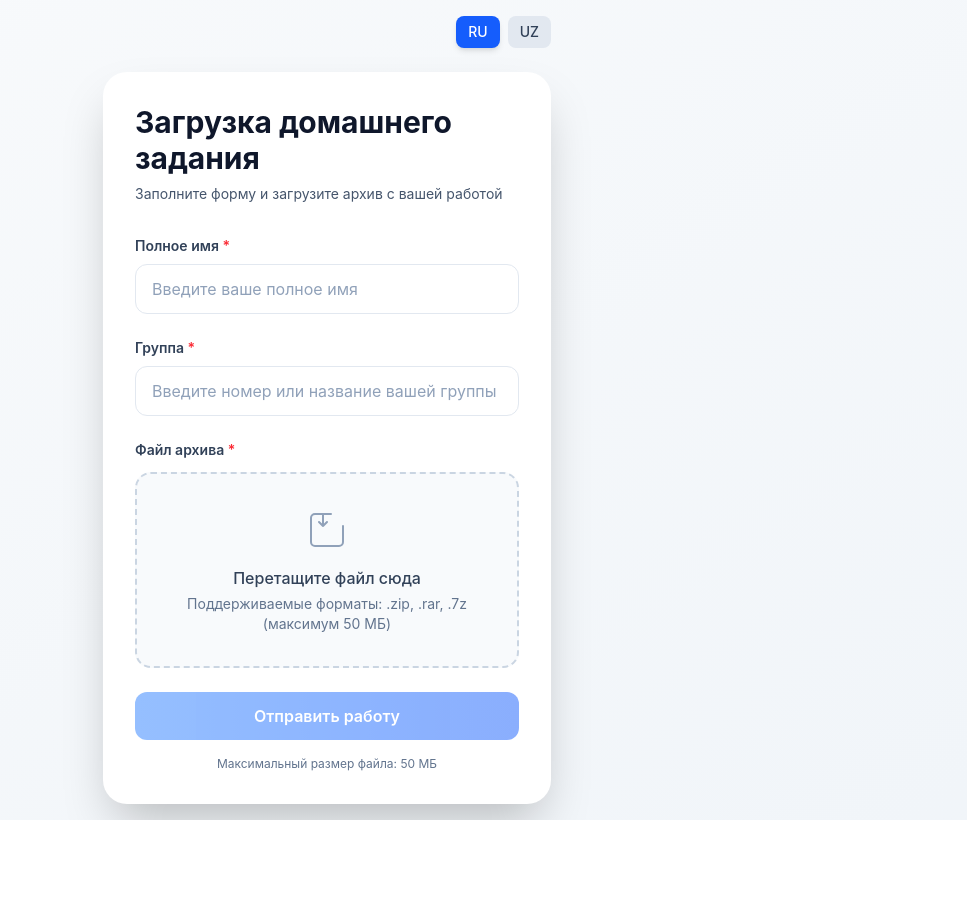
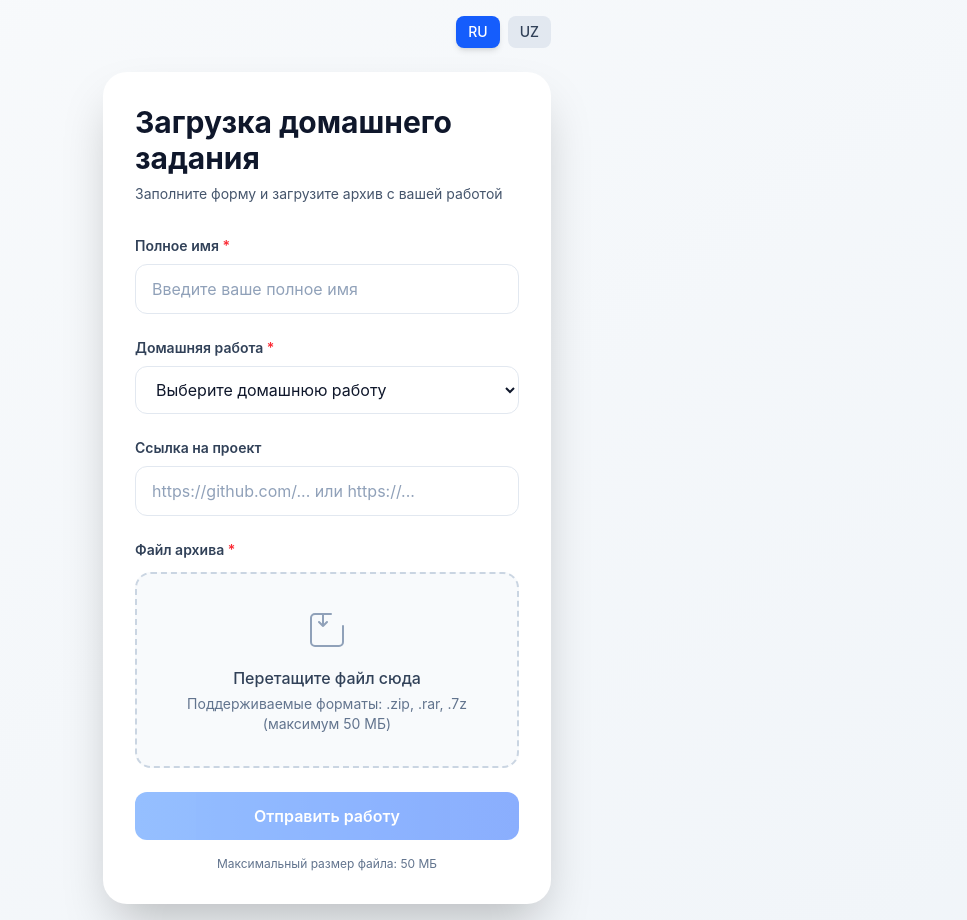
Before and after one commit to KhaetbekIT/EduDrop, a Next.js app: page /ru in a window 1280 px wide. Shown: the whole page, without its empty margins (313-1280 px from the left). Before the commit the page ends 820 px from the top, so only its background shows below. Built offline with nearby package versions, Linux system fonts and the light colour scheme.

Commit message:
fix: через ИИ поправлено данные

```diff
--- a/messages/ru.json
+++ b/messages/ru.json
@@ -8,8 +8,10 @@
     "subtitle": "Заполните форму и загрузите архив с вашей работой",
     "fullName": "Полное имя",
     "fullNamePlaceholder": "Введите ваше полное имя",
-    "group": "Группа",
-    "groupPlaceholder": "Введите номер или название вашей группы",
+    "group": "Домашняя работа",
+    "groupPlaceholder": "Выберите домашнюю работу",
+    "projectLink": "Ссылка на проект",
+    "projectLinkPlaceholder": "https://github.com/... или https://...",
     "file": "Файл архива",
     "fileAriaLabel": "Загрузить архив",
     "dragDrop": "Перетащите файл сюда",
--- a/messages/uz.json
+++ b/messages/uz.json
@@ -8,8 +8,10 @@
     "subtitle": "Formani to'ldiring va ishingiz bilan arxivni yuklang",
     "fullName": "To'liq ism",
     "fullNamePlaceholder": "To'liq ismingizni kiriting",
-    "group": "Guruh",
-    "groupPlaceholder": "Guruhingizning raqami yoki nomini kiriting",
+    "group": "Uy vazifasi",
+    "groupPlaceholder": "Uy vazifasini tanlang",
+    "projectLink": "Loyiha havolasi",
+    "projectLinkPlaceholder": "https://github.com/... yoki https://...",
     "file": "Arxiv fayli",
     "fileAriaLabel": "Arxiv yuklash",
     "dragDrop": "Fayl shu yerga olib keling",
--- a/src/app/[locale]/(app)/_components/homework-upload-form.tsx
+++ b/src/app/[locale]/(app)/_components/homework-upload-form.tsx
@@ -7,6 +7,7 @@ import { useTranslations } from "next-intl";
 import { homeworkUploadSchema, type HomeworkUploadFormData } from "$/schemas/homework.schema";
 import { formatFileSize } from "$/utils/file";
 import type { HomeworkUploadResponse } from "$/types/homework.types";
+import { HOMEWORK_OPTIONS } from "$/mocks/homeworks.mock";
 import { LanguageSwitcher } from "./language-switcher";
 
 export const HomeworkUploadForm = () => {
@@ -31,6 +32,7 @@ export const HomeworkUploadForm = () => {
 		defaultValues: {
 			fullName: "",
 			group: "",
+			projectLink: "",
 			file: undefined,
 		},
 	});
@@ -125,6 +127,9 @@ export const HomeworkUploadForm = () => {
 				const formData = new FormData();
 				formData.append("fullName", data.fullName);
 				formData.append("group", data.group);
+				if (data.projectLink) {
+					formData.append("projectLink", data.projectLink);
+				}
 				formData.append("file", data.file, data.file.name);
 
 				const response = await fetch("/api/homework/upload", {
@@ -201,22 +206,47 @@ export const HomeworkUploadForm = () => {
 						)}
 					</div>
 
-					{/* Group Field */}
+					{/* Homework Field */}
 					<div className="mb-6">
 						<label htmlFor="group" className="block text-sm font-semibold text-slate-700 mb-2">
 							{t("group")} <span className="text-red-500">*</span>
 						</label>
-						<input
+						<select
 							{...register("group")}
-							type="text"
 							id="group"
-							placeholder={t("groupPlaceholder")}
 							className="w-full px-4 py-3 border border-slate-200 rounded-xl focus:outline-none focus:ring-2 focus:ring-blue-500 focus:border-transparent transition placeholder-slate-400 text-slate-900"
 							aria-describedby={errors.group ? "group-error" : undefined}
-						/>
+						>
+							<option value="">{t("groupPlaceholder")}</option>
+							{HOMEWORK_OPTIONS.map((homework) => (
+								<option key={homework.id} value={homework.title}>
+									{homework.title}
+								</option>
+							))}
+						</select>
 						{errors.group && (
 							<p id="group-error" className="mt-2 text-sm text-red-500">
 								{errors.group.message}
+							</p>
+						)}
+					</div>
+
+					{/* Project Link Field */}
+					<div className="mb-6">
+						<label htmlFor="projectLink" className="block text-sm font-semibold text-slate-700 mb-2">
+							{t("projectLink")}
+						</label>
+						<input
+							{...register("projectLink")}
+							type="url"
+							id="projectLink"
+							placeholder={t("projectLinkPlaceholder")}
+							className="w-full px-4 py-3 border border-slate-200 rounded-xl focus:outline-none focus:ring-2 focus:ring-blue-500 focus:border-transparent transition placeholder-slate-400 text-slate-900"
+							aria-describedby={errors.projectLink ? "projectLink-error" : undefined}
+						/>
+						{errors.projectLink && (
+							<p id="projectLink-error" className="mt-2 text-sm text-red-500">
+								{errors.projectLink.message}
 							</p>
 						)}
 					</div>
--- a/src/app/api/homework/upload/route.ts
+++ b/src/app/api/homework/upload/route.ts
@@ -11,7 +11,9 @@ export async function POST(request: NextRequest): Promise<NextResponse<HomeworkU
 
 		const fullName = formData.get("fullName");
 		const group = formData.get("group");
+		const projectLink = formData.get("projectLink");
 		const file = formData.get("file");
+		const projectLinkValue = typeof projectLink === "string" ? projectLink : undefined;
 
 		// Validate required fields
 		if (typeof fullName !== "string" || typeof group !== "string" || !(file instanceof File)) {
@@ -32,6 +34,7 @@ export async function POST(request: NextRequest): Promise<NextResponse<HomeworkU
 		const validationResult = await serverHomeworkUploadSchema.safeParseAsync({
 			fullName,
 			group,
+			projectLink: projectLinkValue,
 			file,
 		});
 
--- /dev/null
+++ b/src/mocks/homeworks.mock.ts
@@ -0,0 +1,19 @@
+export interface HomeworkOption {
+	id: number;
+	title: string;
+}
+
+export const HOMEWORK_OPTIONS: HomeworkOption[] = [
+	{
+		id: 1,
+		title: "Homework #1 - HTML",
+	},
+	{
+		id: 2,
+		title: "Homework #2 - CSS",
+	},
+	{
+		id: 3,
+		title: "Homework #3 - JavaScript",
+	},
+];
--- a/src/schemas/homework.schema.ts
+++ b/src/schemas/homework.schema.ts
@@ -3,6 +3,15 @@ import { z } from "zod";
 const MAX_FILE_SIZE = 50 * 1024 * 1024; // 50MB
 const ALLOWED_FILE_TYPES = ["application/zip", "application/x-rar-compressed", "application/x-7z-compressed"];
 const ALLOWED_EXTENSIONS = [".zip", ".rar", ".7z"];
+
+const projectLinkSchema = z
+	.string()
+	.trim()
+	.optional()
+	.refine(
+		(value) => !value || URL.canParse(value),
+		"Project link must be a valid URL"
+	);
 
 export const homeworkUploadSchema = z.object({
 	fullName: z
@@ -13,10 +22,11 @@ export const homeworkUploadSchema = z.object({
 		.transform((val) => val.trim()),
 	group: z
 		.string()
-		.min(1, "Group is required")
-		.min(2, "Group must be at least 2 characters")
-		.max(30, "Group must be at most 30 characters")
+		.min(1, "Homework is required")
+		.min(2, "Homework must be at least 2 characters")
+		.max(100, "Homework must be at most 100 characters")
 		.transform((val) => val.trim()),
+	projectLink: projectLinkSchema,
 	file: z
 		.instanceof(File)
 		.refine((file) => file.size > 0, "File is required")
@@ -44,10 +54,11 @@ export const serverHomeworkUploadSchema = z.object({
 		.trim(),
 	group: z
 		.string()
-		.min(1, "Group is required")
-		.min(2, "Group must be at least 2 characters")
-		.max(30, "Group must be at most 30 characters")
+		.min(1, "Homework is required")
+		.min(2, "Homework must be at least 2 characters")
+		.max(100, "Homework must be at most 100 characters")
 		.trim(),
+	projectLink: projectLinkSchema,
 	file: z
 		.instanceof(File)
 		.refine((file) => file.size > 0, "File is required")
--- a/src/types/homework.types.ts
+++ b/src/types/homework.types.ts
@@ -32,5 +32,6 @@ export interface TelegramDocumentPayload {
 export interface FileUploadRequest {
 	fullName: string;
 	group: string;
+	projectLink?: string;
 	file: File;
 }
```
Also changed, not shown: 1 other file (tests, documents, lock files or other folders).
